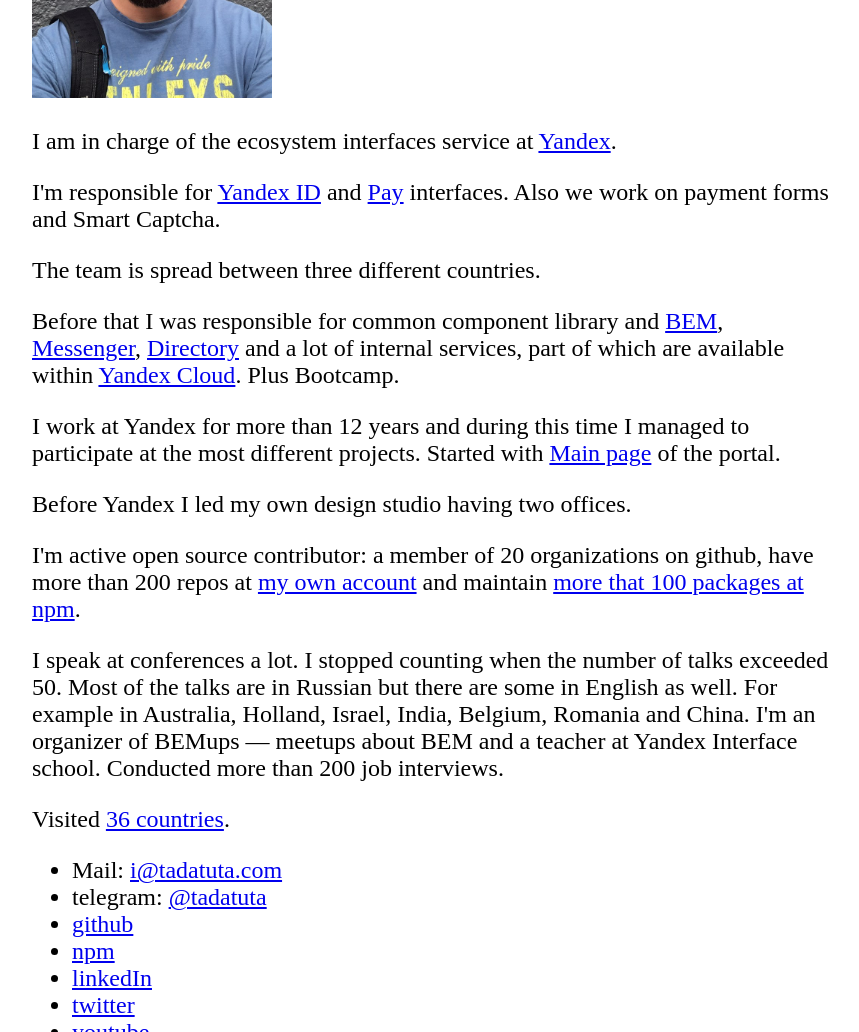
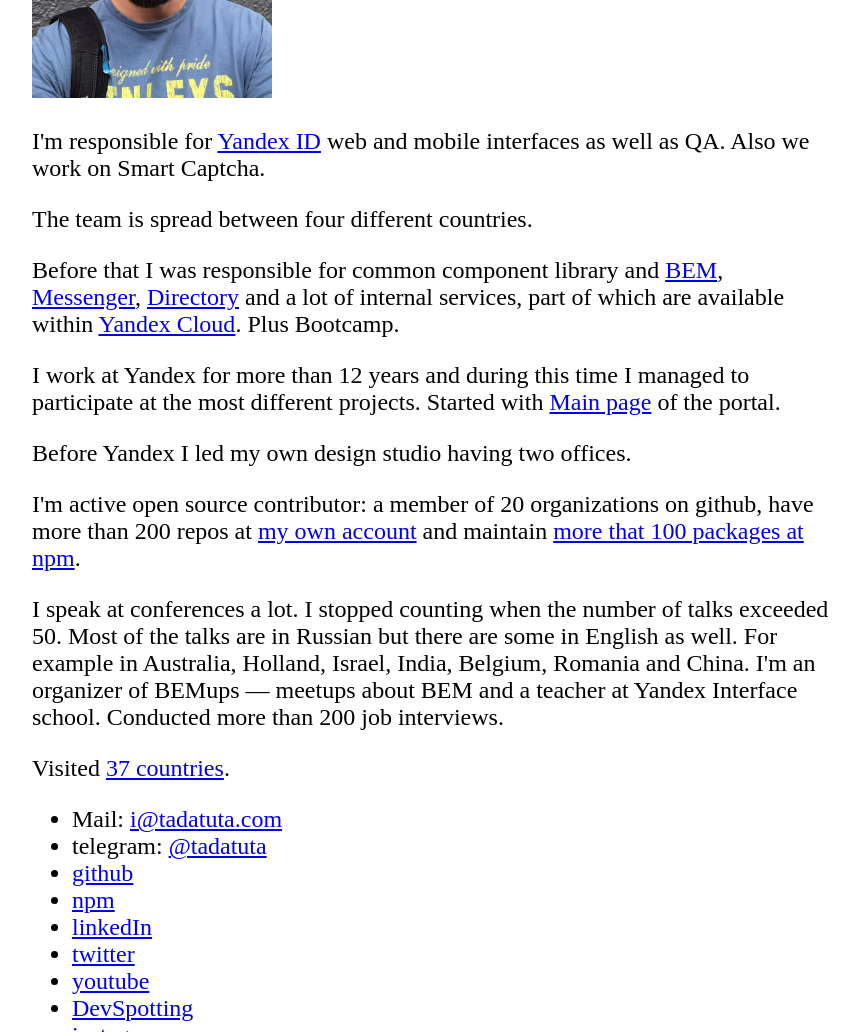
Before and after one commit to tadatuta/tadatuta.com, a plain HTML site: page index.html in a window 1280 px wide. Shown: the part 380-1412 px from the top of the page, without its empty margins (0-859 px from the left). Drawn offline with Linux system fonts and the light colour scheme.

Commit message:
Update index.html

```diff
--- a/index.html
+++ b/index.html
@@ -26,9 +26,8 @@
 <p>Hello!</p>
 <p>My name is <strong>Vladimir Grinenko</strong>.</p>
 <div class="image"><img src="tadatuta.jpg" alt="Vladimir Grinenko photo" title="My photo" width="100%"></div>
-<p>I am in charge of the ecosystem interfaces service at <a href="https://yandex.com/company/">Yandex</a>.</p>
-<p>I'm responsible for <a href="https://yandex.com/id/about">Yandex ID</a> and <a href="https://pay.yandex.ru/">Pay</a> interfaces. Also we work on payment forms and Smart Captcha.</p>
-<p>The team is spread between three different countries.</p>
+<p>I'm responsible for <a href="https://yandex.com/id/about">Yandex ID</a> web and mobile interfaces as well as QA. Also we work on Smart Captcha.</p>
+<p>The team is spread between four different countries.</p>
 <p>Before that I was responsible for common component library and <a href="https://en.bem.info">BEM</a>, <a href="https://360.yandex.com/business/messenger/">Messenger</a>, <a href="https://yandex.com/sprav/">Directory</a> and a lot of internal services, part of which are available within <a href="https://cloud.yandex.com/">Yandex Cloud</a>. Plus Bootcamp.</p>
 <p>I work at Yandex for more than 12 years and during this time I managed to participate at the most different projects. Started with <a href="https://yandex.com">Main page</a> of the portal.</p>
 <p>Before Yandex I led my own design studio having two offices.</p>
@@ -37,7 +36,7 @@
 <p>I speak at conferences a lot. I stopped counting when the number of talks exceeded 50. Most of the talks are in Russian but there are some in English as well. For example in Australia, Holland, Israel, India, Belgium, Romania and China.
 I'm an organizer of BEMups — meetups about BEM and a teacher at Yandex Interface school. Conducted more than 200 job interviews.</p>
 
-<p>Visited <a href="https://visitedplaces.com/world/?map=world&projection=geoNaturalEarth1&theme=dark-green&water=1&graticule=0&names=1&duration=2000&placeduration=100&slider=0&autoplay=0&autozoom=none&home=KZ&places=~AM_BY_BE_FI_FR_GE_DE_GR_HU_IT_LV_LT_NL_PL_PT_RO_RU_RS_ES_TR_UA_GB_VA_CU_CO_ZA_CN_HK_IN_ID_IL_KZ_SY_TH_AE_AU">36 countries</a>.</p>
+<p>Visited <a href="https://visitedplaces.com/view/?map=world&projection=geoNaturalEarth1&theme=dark-green&water=1&graticule=0&names=1&duration=2000&placeduration=100&slider=0&autoplay=0&autozoom=none&autostep=0&home=KZ&places=~AM_BY_BE_FI_FR_GE_DE_GR_HU_IT_LV_LT_NL_PL_PT_RO_RU_RS_ES_TR_UA_GB_VA_CU_CO_ZA_CN_HK_IN_ID_IL_KZ_SY_TH_AE_AU_KR">37 countries</a>.</p>
 
 <ul>
     <li>Mail: <a href="mailto:i@tadatuta.com">i@tadatuta.com</a></li>
```
